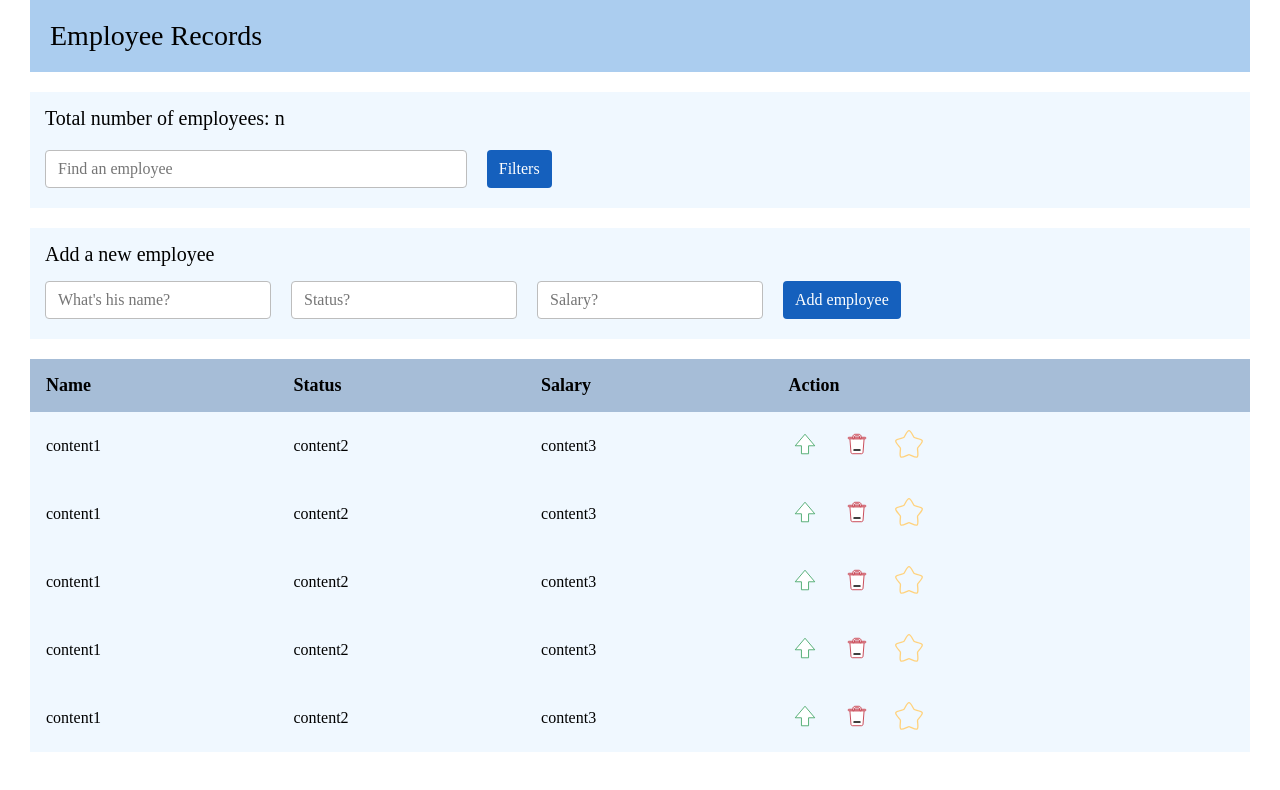
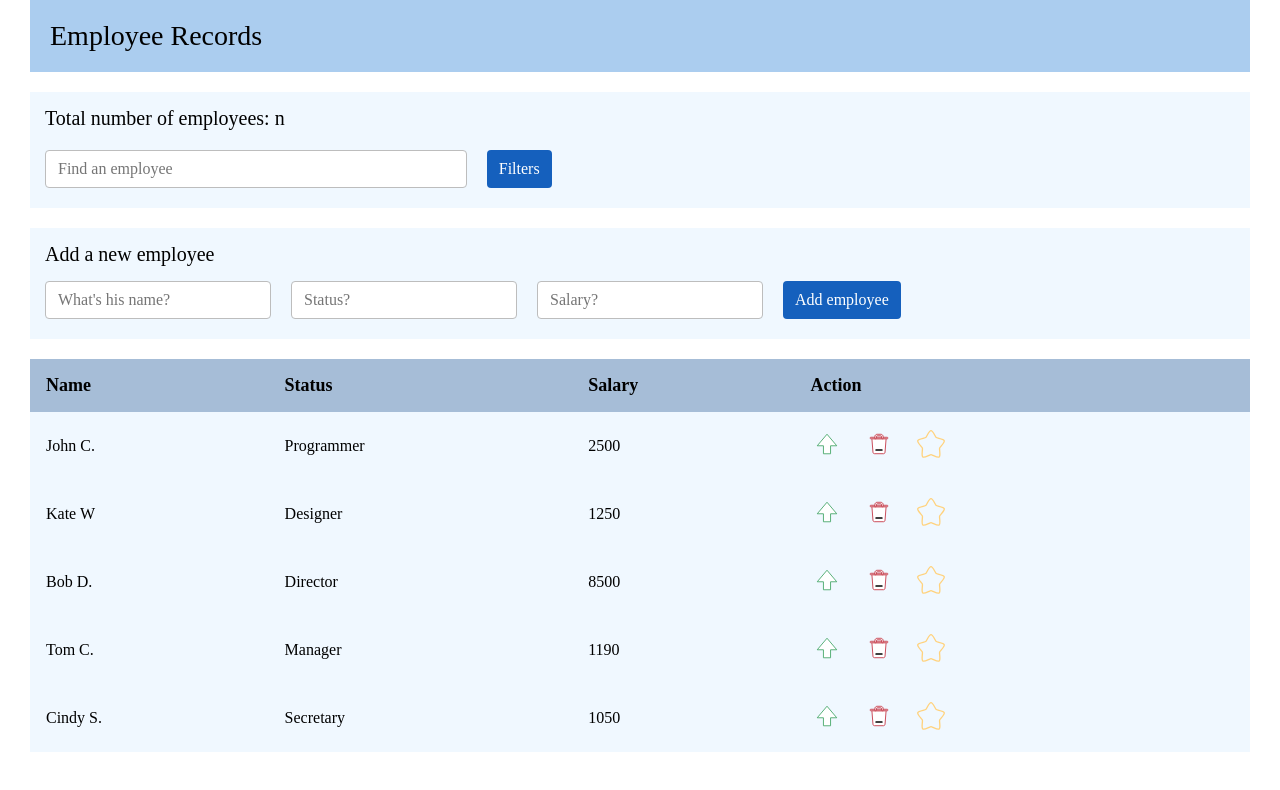
Before and after one commit to Nikita70770/Employee-Records, a React (Create React App) app: page / in a window 1280 px wide. Shown: the top 790 px of the page. Built offline with nearby package versions, Linux system fonts and the light colour scheme.

Commit message:
Create an array with employee data in the main.js file and pass the array as a prop to the EmployeesList component

```diff
--- a/src/components/App/App.js
+++ b/src/components/App/App.js
@@ -5,7 +5,7 @@ const App = () => {
     return (
         <div className="app">
             <Header />
-            <Main></Main>
+            <Main />
         </div>
     );
 };
--- a/src/components/main/employees-list/employees-list-item/employee-item.css
+++ b/src/components/main/employees-list/employees-list-item/employee-item.css
@@ -3,10 +3,6 @@
     column-gap: 20px;
 }
 
-.up-arrow-elem:hover path {
-    fill: #47a76a;
-}
-
 .delete-elem:hover path:not(:last-child) {
     fill: #bf2233;
 }
--- a/src/components/main/employees-list/employees-list-item/employee-item.js
+++ b/src/components/main/employees-list/employees-list-item/employee-item.js
@@ -1,16 +1,16 @@
 import './employee-item.css';
 
-const EmployeeItem = () => {
+const EmployeeItem = ({ emplooyee }) => {
     return (
         <tr>
             <td className="empl-data-cell">
-                <span>content1</span>
+                <span>{emplooyee.name}</span>
             </td>
             <td className="empl-data-cell">
-                <span>content2</span>
+                <span>{emplooyee.post}</span>
             </td>
             <td className="empl-data-cell">
-                <span>content3</span>
+                <span>{emplooyee.salary}</span>
             </td>
             <td className="empl-data-cell">
                 <div className="buttons-group">
--- a/src/components/main/employees-list/employees-list.js
+++ b/src/components/main/employees-list/employees-list.js
@@ -5,7 +5,11 @@ import EmployeeItem from './employees-list-item/employee-item';
 /* import styles */
 import './employees-list.css';
 
-const EmployeesList = () => {
+const EmployeesList = ({ data }) => {
+    const elements = data.map(itemData => {
+        return <EmployeeItem emplooyee={itemData} />;
+    });
+
     return (
         <section className="employees-list">
             <div className="container">
@@ -13,11 +17,7 @@ const EmployeesList = () => {
                     <table className="employees-table" cellSpacing="0" cellPadding="0">
                         <tbody>
                             <EmployeeItemTitle />
-                            <EmployeeItem />
-                            <EmployeeItem />
-                            <EmployeeItem />
-                            <EmployeeItem />
-                            <EmployeeItem />
+                            {elements}
                         </tbody>
                     </table>
                 </div>
--- a/src/components/main/main.js
+++ b/src/components/main/main.js
@@ -3,11 +3,19 @@ import EmployeeAddForm from './employees-add-form/employees-add-form';
 import EmployeesList from './employees-list/employees-list';
 
 const Main = () => {
+    const data = [
+        { name: 'John C.', post: 'Programmer', salary: 2500 },
+        { name: 'Kate W', post: 'Designer', salary: 1250 },
+        { name: 'Bob D.', post: 'Director', salary: 8500 },
+        { name: 'Tom C.', post: 'Manager', salary: 1190 },
+        { name: 'Cindy S.', post: 'Secretary', salary: 1050 }
+    ];
+
     return (
         <main className="main">
             <SearchEmployee />
             <EmployeeAddForm />
-            <EmployeesList />
+            <EmployeesList data={data} />
         </main>
     );
 };
```
